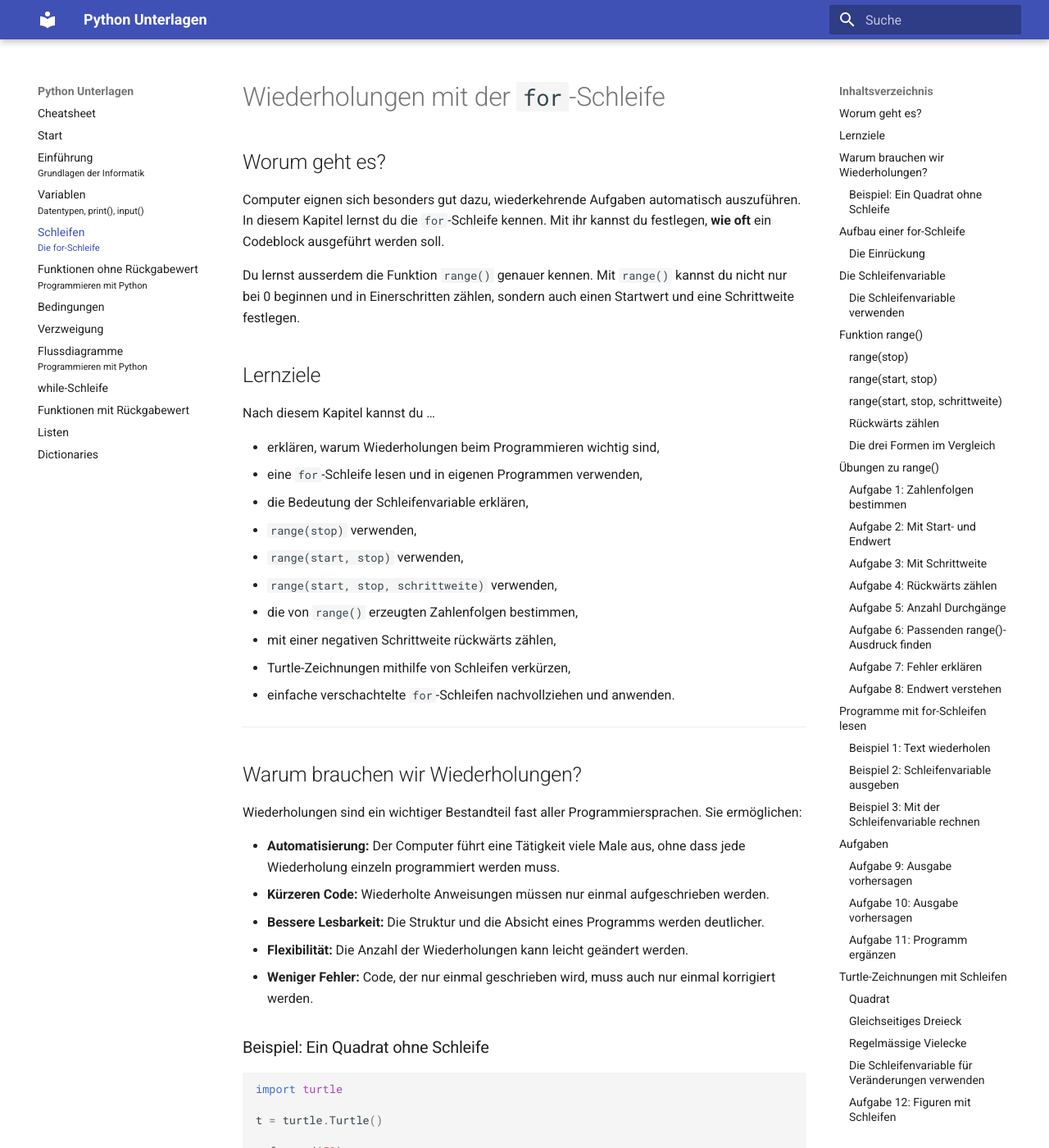
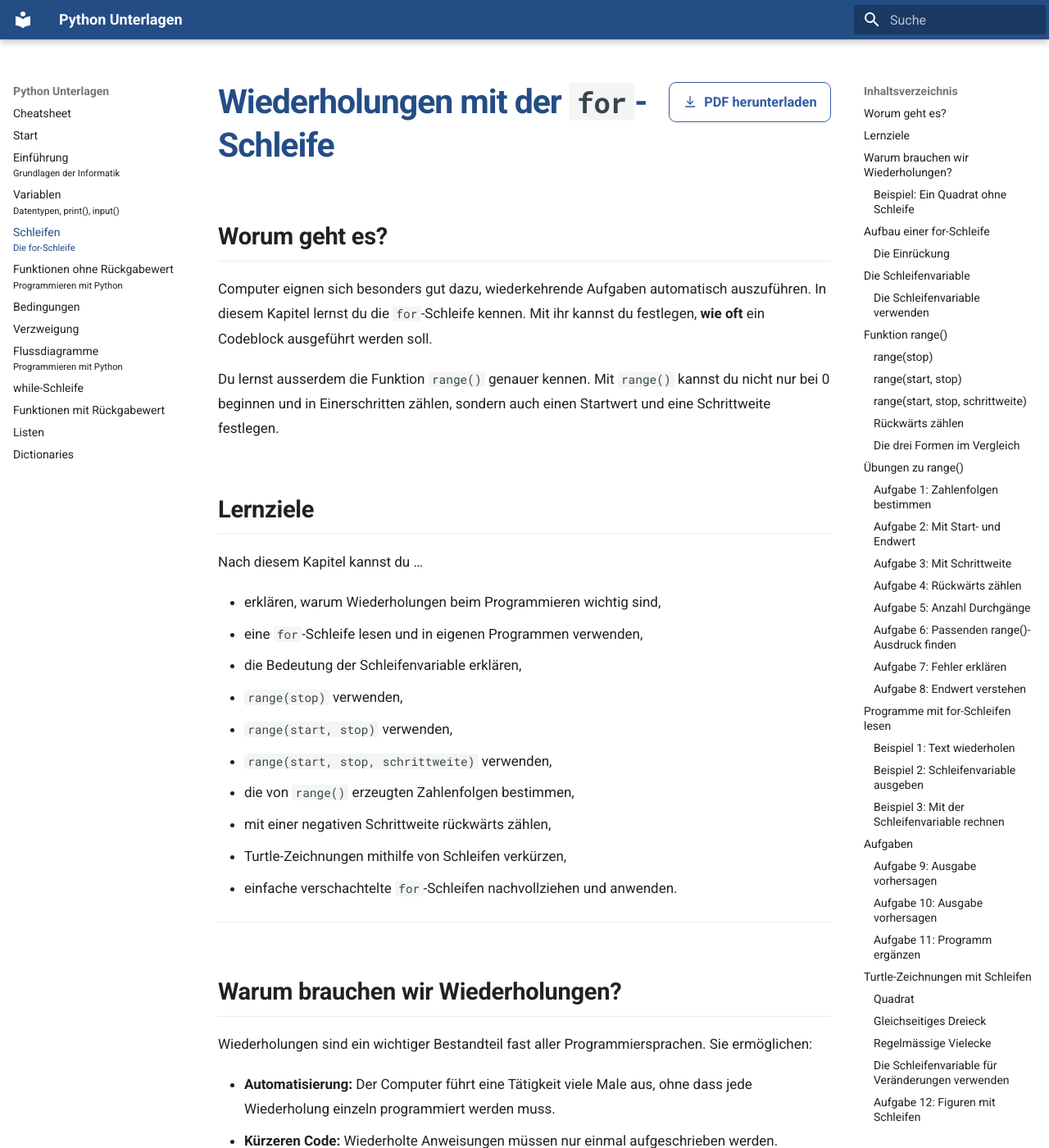
Before and after one commit to kus-pythonbuch/kus-pythonbuch.github.io, an MkDocs documentation site: the page built from docs/schleifen.md, in a window 1280 px wide and 1400 px high. Shown: the whole window at 82% size. Built offline with MkDocs 1.6.1 and Material for MkDocs 9.7.7, drawn with Linux system fonts in a browser that asks for light colours.

Commit message:
Add styling for document types and implement PDF download button functionality

```diff
--- /dev/null
+++ b/docs/javascripts/pdf-button.js
@@ -0,0 +1,24 @@
+/* PDF-Button automatisch auf Kapitelseiten; nicht in exportierten PDFs. */
+function addChapterPdfButton() {
+  const content = document.querySelector('.md-content__inner');
+  if (!content || content.querySelector('.chapter-pdf')) return;
+  const page = location.pathname.split('/').filter(Boolean).pop() || '';
+  const chapter = page.endsWith('.html') ? page.slice(0, -5) : page;
+  if (!chapter || chapter === 'index' || chapter === '404') return;
+  const title = content.querySelector('h1');
+  if (!title) return;
+  const existing = Array.from(content.querySelectorAll('a[href$=".pdf"]')).find(a => a.getAttribute('href').includes(chapter + '.pdf'));
+  const link = document.createElement('a');
+  link.className = 'chapter-pdf';
+  link.href = existing ? existing.href : new URL('../assets/pdf/' + chapter + '.pdf', location.href).href;
+  link.setAttribute('download', '');
+  link.setAttribute('aria-label', 'Kapitel als PDF herunterladen');
+  link.innerHTML = '<svg viewBox="0 0 24 24" aria-hidden="true"><path d="M12 3v13m-5-5 5 5 5-5M4 20h16"/></svg><span>PDF herunterladen</span>';
+  title.before(link);
+  if (existing) {
+    const paragraph = existing.closest('p');
+    if (paragraph && paragraph.textContent.trim() === existing.textContent.trim()) paragraph.remove();
+  }
+}
+if (typeof document$ !== 'undefined') document$.subscribe(addChapterPdfButton);
+else document.addEventListener('DOMContentLoaded', addChapterPdfButton);
--- a/docs/stylesheets/extra.css
+++ b/docs/stylesheets/extra.css
@@ -1,4 +1,20 @@
-img.flowchart {
-    width: 35%;
-    max-width: 400px;
-}
+/* Python-Unterlagen – ruhiges, grosszügiges Design */
+:root { --md-primary-fg-color: #244d86; --md-accent-fg-color: #287ba3; }
+@media screen and (min-width: 76.25em) { .md-grid { max-width: 88rem; } }
+.md-typeset { font-size: .85rem; line-height: 1.78; }
+.md-typeset h1 { color: #244d86; font-size: 2.05rem; font-weight: 650; letter-spacing: -.025em; margin-bottom: 1.15em; }
+.md-typeset h2 { font-size: 1.45rem; font-weight: 650; margin-top: 2.2em; padding-bottom: .3em; border-bottom: 1px solid #e5ebf2; }
+.md-typeset h3 { font-size: 1.13rem; font-weight: 650; margin-top: 1.8em; }
+.md-typeset p, .md-typeset ul, .md-typeset ol { margin-bottom: 1.1em; }
+.md-typeset pre { border-radius: 10px; }
+.md-typeset table:not([class]) { border-radius: 8px; overflow: hidden; }
+.md-typeset table:not([class]) th { background: #eaf1f9; color: #213f64; }
+.md-typeset blockquote { border-left: 4px solid #4a8eb9; background: #f3f7fc; color: var(--md-default-fg-color); padding: .8em 1.15em; border-radius: 0 9px 9px 0; }
+.md-typeset .admonition, .md-typeset details { border-radius: 9px; }
+img.flowchart { width: 35%; max-width: 400px; height: auto; }
+/* PDF-Schaltfläche wird nur auf der Website ergänzt. */
+.md-typeset .chapter-pdf { float: right; display: inline-flex; align-items: center; gap: .5em; margin: .1em 0 1.4em 1em; padding: .55em 1em; border: 1.5px solid #315da2; border-radius: 9px; color: #315da2; text-decoration: none; font-weight: 650; font-size: .82rem; }
+.md-typeset .chapter-pdf:hover { background: #eef4ff; color: #244d86; }
+.md-typeset .chapter-pdf svg { width: 1.1em; height: 1.1em; fill: none; stroke: currentColor; stroke-width: 1.8; }
+.md-typeset .chapter-pdf + h1 { clear: none; }
+@media screen and (max-width: 600px) { .md-typeset { font-size: .79rem; } .md-typeset .chapter-pdf { float: none; margin: 0 0 1.2em; } }
--- a/mkdocs.yml
+++ b/mkdocs.yml
@@ -28,3 +28,5 @@ markdown_extensions:
 
 extra_css:
   - stylesheets/extra.css
+extra_javascript:
+  - javascripts/pdf-button.js
```
Also changed, not shown: 1 other file.
